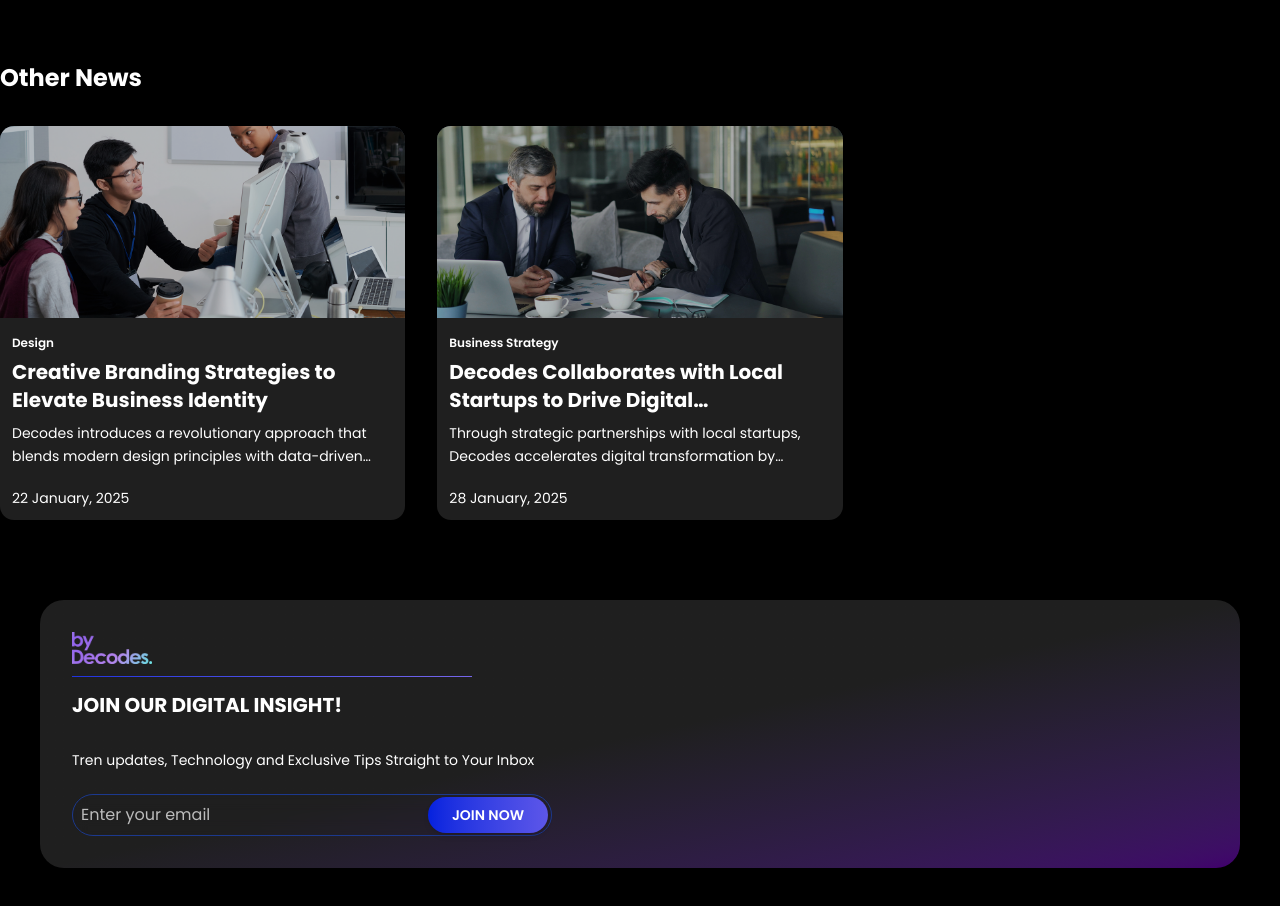
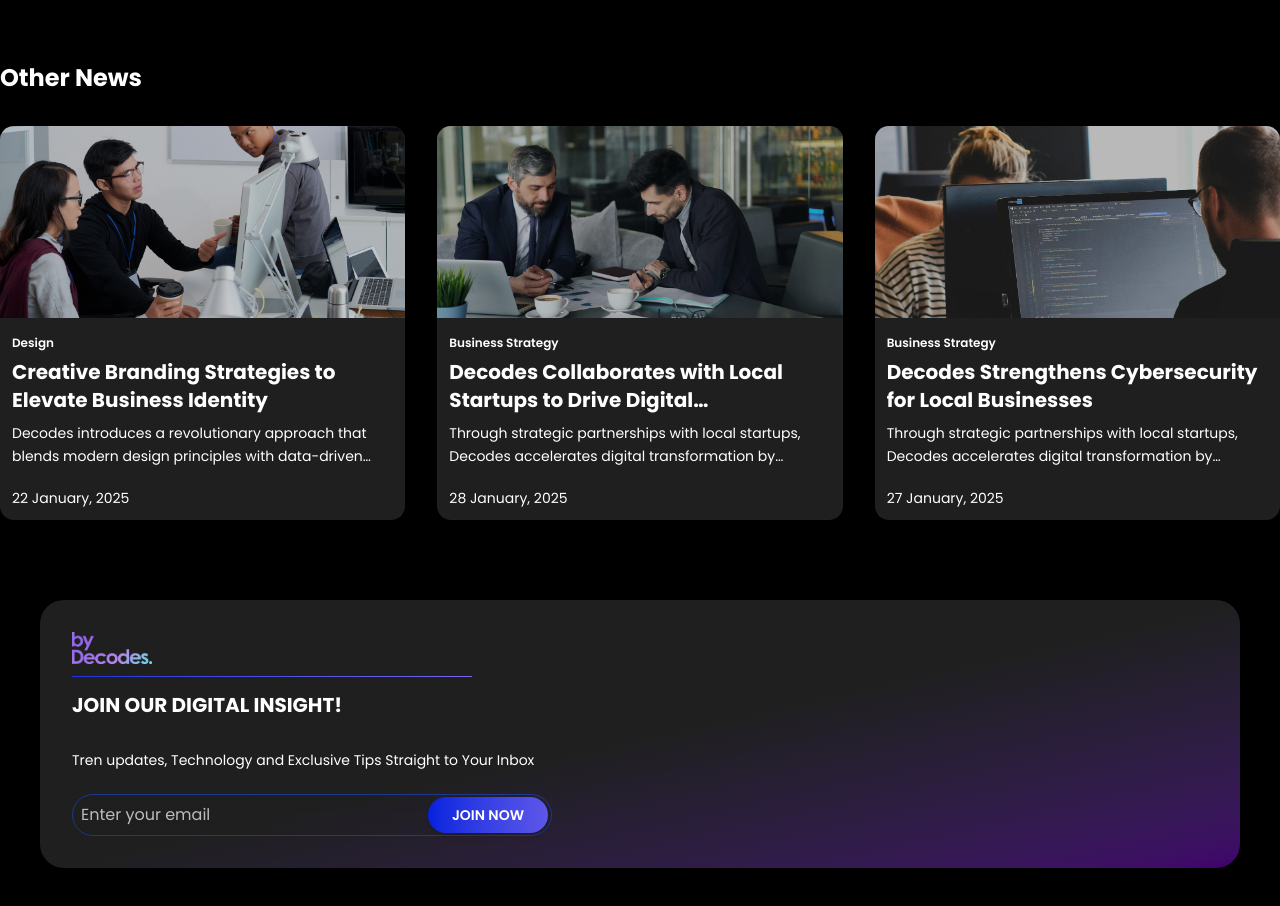
Before and after one commit to latifasalsab/web-decodes, a Next.js app: page /news/AI-Powered-Chatbots in a window 1280 px wide. Shown: the part 1832-2738 px from the top of the page. Built offline with nearby package versions, Linux system fonts and the light colour scheme.

Commit message:
add come code news and detail news

```diff
--- a/app/news/[slug]/page.tsx
+++ b/app/news/[slug]/page.tsx
@@ -141,11 +141,8 @@ const newsData = [
     ]
   },
 
+];
 
-
-
-
-];
 
 const otherNews = [
   {
@@ -178,6 +175,38 @@ const otherNews = [
     date: "28 January, 2025",
     image: "/news/news_4.png",
   },
+  {
+    id: 5,
+    slug: "Decodes-Strengthens",
+    category: "Business Strategy",
+    tittle: "Decodes Strengthens Cybersecurity for Local Businesses",
+    description:
+      "Through strategic partnerships with local startups, Decodes accelerates digital transformation by fostering innovation, empowering businesses, and creating scalable solutions for the future.",
+    date: "27 January, 2025",
+    image: "/news/news_5.png",
+  },
+
+  {
+    id: 6,
+    slug: "Decodes-Hosts",
+    category: "Technology",
+    tittle: "Decodes Hosts Tech Forum 2025 to Accelerate Indonesia’s Digital Future",
+    description:
+      "Through strategic partnerships with local startups, Decodes accelerates digital transformation by fostering innovation, empowering businesses, and creating scalable solutions for the future.",
+    date: "30 December, 2025",
+    image: "/news/news_6.png",
+  },
+
+  {
+    id: 7,
+    slug: "Decodes-Introduces",
+    category: "Design",
+    tittle: "Decodes Introduces Cloud Solutions for Agile Digital Transformation",
+    description:
+      "Through strategic partnerships with local startups, Decodes accelerates digital transformation by fostering innovation, empowering businesses, and creating scalable solutions for the future.",
+    date: "10 December, 2025",
+    image: "/news/news_7.png",
+  },
 ];
 
 export default function NewsDetailPage() {
@@ -193,7 +222,7 @@ export default function NewsDetailPage() {
     <div className="min-h-screen bg-black text-white">
       <NavbarProps />
       <div className="bg-black max-w-7xl mx-auto px-8 sm:px-6 lg:px-0">
-        {/* Title */}
+
         <div>
           <h1 className="text-2xl md:text-4xl font-bold mb-2 pt-32 leading-tight">
             {selectedNews.title}
@@ -205,7 +234,7 @@ export default function NewsDetailPage() {
           <span>{selectedNews.author}</span>
         </div>
 
-        {/* gambar */}
+
         <div className="mb-8 rounded-lg overflow-hidden">
           <img
             src={selectedNews.image}
@@ -215,7 +244,7 @@ export default function NewsDetailPage() {
           />
         </div>
 
-        {/* Content */}
+
         <div className="prose prose-invert max-w-none mb-8">
           {selectedNews.content.map((p, i) => (
             <p key={i} className="text-gray-300 leading-relaxed mb-4">
@@ -224,7 +253,7 @@ export default function NewsDetailPage() {
           ))}
         </div>
 
-        {/* Program Details */}
+
         <div className="mb-8">
           <h3 className="font-bold mb-2">Program Details</h3>
           <ul className="list-disc pl-6 text-gray-300">
@@ -234,7 +263,7 @@ export default function NewsDetailPage() {
           </ul>
         </div>
 
-        {/* Objectives */}
+
         <div className="mb-8">
           <h3 className="font-bold mb-2">Objectives & Impact</h3>
           <ul className="list-disc pl-6 text-gray-300">
@@ -244,7 +273,7 @@ export default function NewsDetailPage() {
           </ul>
         </div>
 
-        {/* Quotes */}
+
         <div className="mb-8">
           <h3 className="font-bold mb-2">Quote from a source</h3>
           {selectedNews.quotes.map((q, i) => (
@@ -269,7 +298,7 @@ export default function NewsDetailPage() {
         <div className="mt-16">
           <h2 className="text-2xl font-bold mb-8">Other News</h2>
           <div className="grid md:grid-cols-3 gap-8">
-            {filteredOtherNews.map((news, i) => (
+              {filteredOtherNews.slice(0, 3).map((news, i) => (
               <Link href={`/news/${news.slug}`} key={i} className="block group">
                 <div className="bg-[#1F1F1F] rounded-xl overflow-hidden transition-all duration-300 hover:shadow-xl hover:shadow-gray-900/20 group cursor-pointer">
                   <div className="relative overflow-hidden">
--- a/app/news/page.tsx
+++ b/app/news/page.tsx
@@ -61,6 +61,39 @@ export default function NewsPage() {
         "Through strategic partnerships with local startups, Decodes accelerates digital transformation by fostering innovation, empowering businesses, and creating scalable solutions for the future.",
       date: "28 January, 2025",
       image: "/news/news_4.png",
+    },
+
+    {
+      id: 5,
+      slug: "Decodes-Strengthens",
+      category: "Business Strategy",
+      tittle: "Decodes Strengthens Cybersecurity for Local Businesses",
+      description:
+        "Through strategic partnerships with local startups, Decodes accelerates digital transformation by fostering innovation, empowering businesses, and creating scalable solutions for the future.",
+      date: "27 January, 2025",
+      image: "/news/news_5.png",
+    },
+
+    {
+      id: 6,
+      slug: "Decodes-Hosts",
+      category: "Technology",
+      tittle: "Decodes Hosts Tech Forum 2025 to Accelerate Indonesia’s Digital Future",
+      description:
+        "Through strategic partnerships with local startups, Decodes accelerates digital transformation by fostering innovation, empowering businesses, and creating scalable solutions for the future.",
+      date: "30 December, 2025",
+      image: "/news/news_6.png",
+    },
+
+    {
+      id: 7,
+      slug: "Decodes-Introduces",
+      category: "Design",
+      tittle: "Decodes Introduces Cloud Solutions for Agile Digital Transformation",
+      description:
+        "Through strategic partnerships with local startups, Decodes accelerates digital transformation by fostering innovation, empowering businesses, and creating scalable solutions for the future.",
+      date: "10 December, 2025",
+      image: "/news/news_7.png",
     },
   ];
 
```
